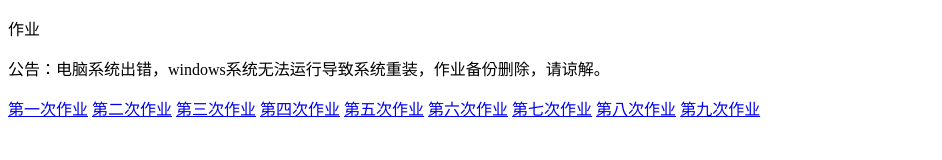
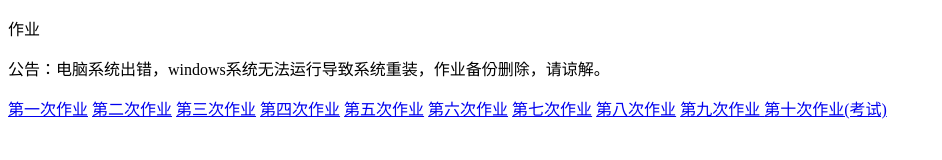
Before and after one commit to youhaoTANG/TANG, a plain HTML site: page index.html in a window 1280 px wide. Shown: the whole page, without its empty margins (0-942 px from the left). Drawn offline with Linux system fonts and the light colour scheme.

Commit message:
Update index.html

```diff
--- a/index.html
+++ b/index.html
@@ -16,6 +16,7 @@
 		<a href="seven.html">第七次作业</a>
 		<a href="eight.html">第八次作业</a>
                 <a href="nine.html">第九次作业 </a>
+		<a href="ten.html">第十次作业(考试)</a>
 
 	</body>
 </html>
```
